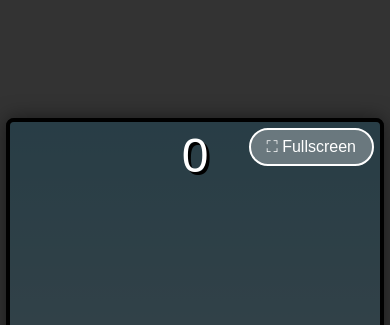
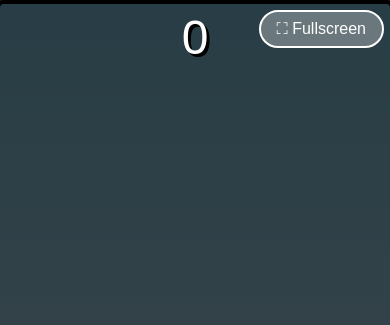
Before and after one commit to ariona/flappybird-personal, a plain HTML site: page index.html in a window 390 px wide. Shown: the top 325 px of the page. Drawn offline with Linux system fonts and the light colour scheme.

Commit message:
Fix: Make game fullscreen and responsive to device size

```diff
--- a/index.html
+++ b/index.html
@@ -126,10 +126,8 @@
 
         // Responsive canvas
         function resizeCanvas() {
-            const maxWidth = Math.min(window.innerWidth - 20, 400);
-            const maxHeight = Math.min(window.innerHeight - 20, 600);
-            canvas.width = maxWidth;
-            canvas.height = maxHeight;
+            canvas.width = window.innerWidth;
+            canvas.height = window.innerHeight;
 
             // Reset ground position
             ground.y = canvas.height - 80;
@@ -145,11 +143,11 @@
         const bird = {
             x: 0,
             y: 0,
-            width: 40,
-            height: 30,
+            width: canvas.width * 0.1,
+            height: canvas.width * 0.075,
             velocity: 0,
             gravity: 0.3,
-            jump: -7,
+            jump: -canvas.height * 0.025,
             rotation: 0
         };
 
@@ -161,15 +159,15 @@
 
         // Pipes
         const pipes = [];
-        const pipeWidth = 70;
-        const pipeGap = 180;
+        const pipeWidth = canvas.width * 0.15;
+        const pipeGap = canvas.height * 0.25;
         let pipeTimer = 0;
-        const pipeInterval = 90;
+        const pipeInterval = Math.max(60, Math.floor(canvas.height * 0.15));
 
         // Ground
         const ground = {
             y: 0,
-            height: 80
+            height: canvas.height * 0.15
         };
 
         // Audio context for sound effects
@@ -328,13 +326,13 @@
             bird.y += bird.velocity;
 
             // Bird rotation based on velocity
-            bird.rotation = Math.min(Math.max(bird.velocity * 0.05, -0.5), 1.5);
+            bird.rotation = Math.min(Math.max(bird.velocity * 0.1, -0.5), 1.5);
 
             // Pipe generation
             pipeTimer++;
             if (pipeTimer >= pipeInterval) {
                 pipeTimer = 0;
-                const minHeight = 80;
+                const minHeight = canvas.height * 0.2;
                 const maxHeight = canvas.height - pipeGap - ground.height - minHeight;
                 const topHeight = Math.random() * (maxHeight - minHeight) + minHeight;
 
@@ -348,7 +346,7 @@
 
             // Update pipes
             pipes.forEach(pipe => {
-                pipe.x -= 3;
+                pipe.x -= canvas.width * 0.02;
 
                 // Score
                 if (!pipe.passed && pipe.x + pipeWidth < bird.x) {
```
